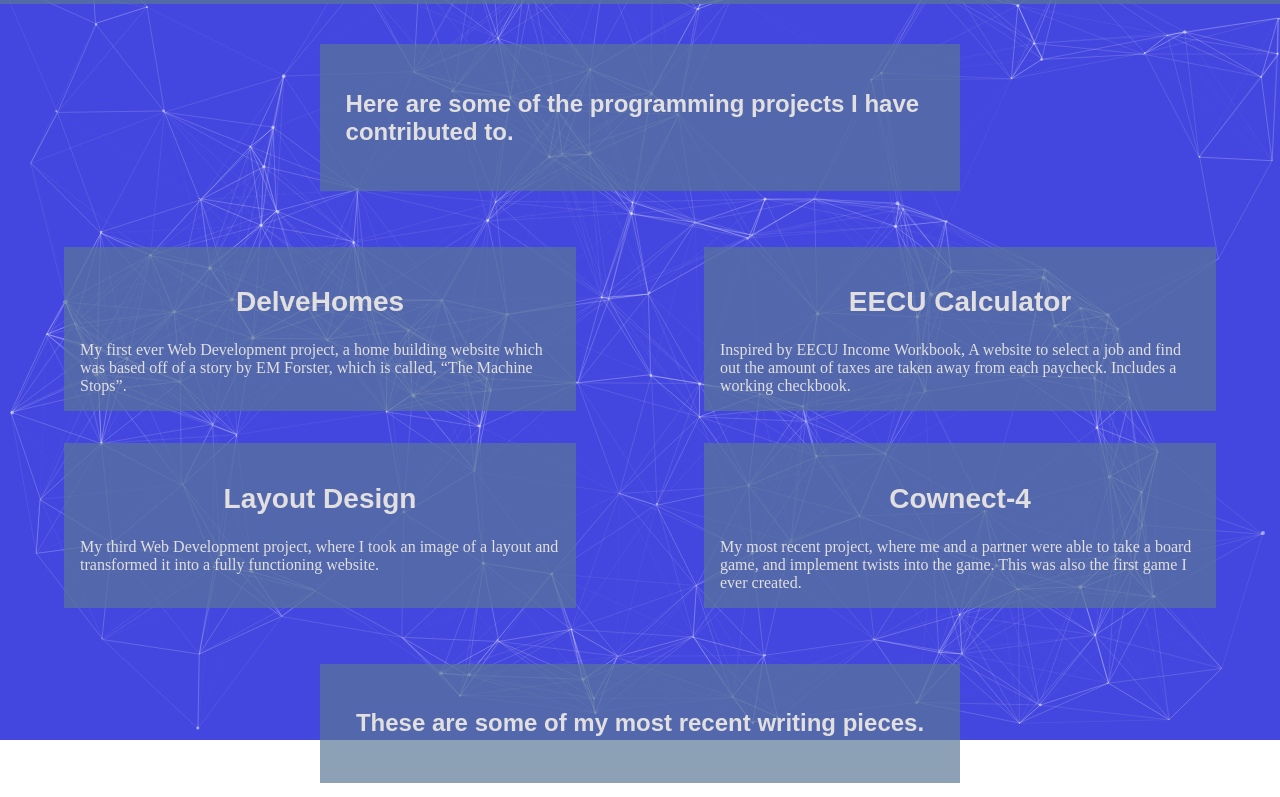
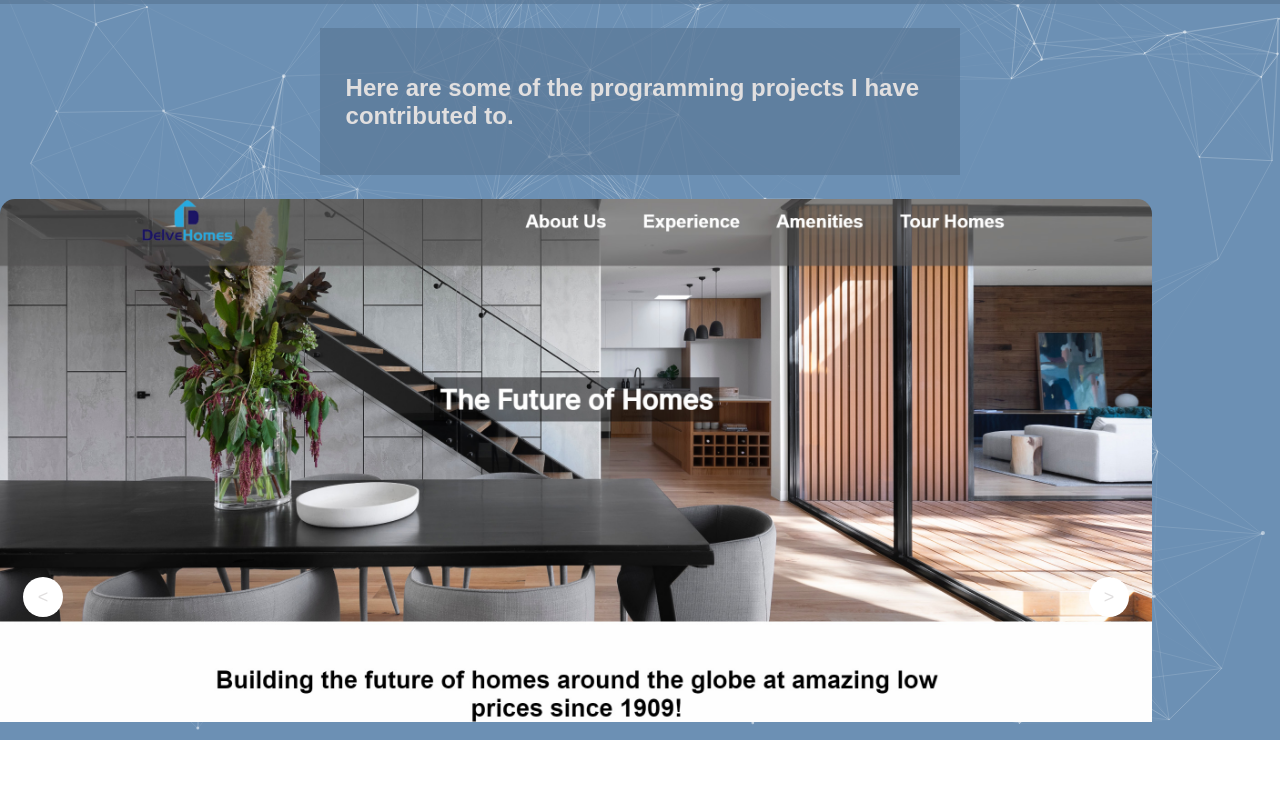
Before and after one commit to Chase-Hacker/Portfolio, a website: page portfolio.html in a window 1280 px wide. Shown: the part 60-857 px from the top of the page. Drawn offline with nearby package versions, Linux system fonts and the light colour scheme; animation ran at ten frames a second.

Commit message:
added image carousel and improved content on about me page

```diff
--- a/portfolio.html
+++ b/portfolio.html
@@ -24,13 +24,42 @@
           <a href="contact.html">Contact</a>
         </div>
       </section>
+      <div id="prointro-wrapper">
+        <div class="prointro">
+          <h2>Here are some of the programming projects I have contributed to.</h2>
+        </div>
+      </div>
+      <section id="carousel">
+      <div class="slider">
+        <!-- slide 1 -->
+        <div class="slide delveimage">
+          <img
+            src="images\DelveHomes.jpg"
+            alt="DelveHomes"
+          />
+        </div>
+
+         <!-- slide 2 -->
+        <div class="slide">
+          <img src="images\EECU Calculator.png" alt="EECU" />
+        </div>
+
+         <!-- slide 3 -->
+        <div class="slide">
+          <img src="images\Layout Recreation.png" alt="Layout" />
+        </div>
+
+         <!-- slide 4 -->
+        <div class="slide">
+          <img src="images\Cownect-4.png" alt="Cownect-4" />
+        </div>
+
+        <button class="btn btn-next">></button>
+        <button class="btn btn-prev"><</button>
+      </div>
+      </section>
 
 <section id="code-projects">
-  <div id="prointro-wrapper">
-  <div class="prointro">
-    <h2>Here are some of the programming projects I have contributed to.</h2>
-  </div>
-</div>
     <div id="delve">
       <a href="delvehomes.html">
         <h2>DelveHomes</h2>
@@ -102,5 +131,6 @@
 </main>
 <div id="particles-js"></div>
 <script src="app.js"></script>
+<script src="projectsCarousel.js"></script>
 </body>
 </html>
--- /dev/null
+++ b/projectsCarousel.js
@@ -0,0 +1,60 @@
+// Select all slides
+const slides = document.querySelectorAll(".slide");
+
+// loop through slides and set each slides translateX property to index * 100%
+slides.forEach((slide, indx) => {
+  slide.style.transform = `translateX(${indx * 100}%)`;
+});
+
+// current slide counter
+let curSlide = 0;
+
+// select next slide button
+const nextSlide = document.querySelector(".btn-next");
+
+// add event listener and next slide functionality
+nextSlide.addEventListener("click", function () {
+    //  curSlide++
+     console.log("function");
+
+  slides.forEach((slide, indx) => {
+    slide.style.transform = `translateX(${100 * (indx - curSlide)}%)`;
+  });
+});
+
+// maximum number of slides
+let maxSlide = slides.length - 1;
+
+// add event listener and navigation functionality
+nextSlide.addEventListener("click", function () {
+  // check if current slide is the last and reset current slide
+  if (curSlide === maxSlide) {
+    curSlide = 0;
+  } else {
+    curSlide++;
+    console.log("if")
+  }
+
+//   move slide by -100%
+  slides.forEach((slide, indx) => {
+    slide.style.transform = `translateX(${100 * (indx - curSlide)}%)`;
+  });
+});
+
+// select prev slide button
+const prevSlide = document.querySelector(".btn-prev");
+
+// add event listener and navigation functionality
+prevSlide.addEventListener("click", function () {
+  // check if current slide is the first and reset current slide to last
+  if (curSlide === 0) {
+    curSlide = maxSlide;
+  } else {
+    curSlide--;
+  }
+
+  //   move slide by 100%
+  slides.forEach((slide, indx) => {
+    slide.style.transform = `translateX(${100 * (indx - curSlide)}%)`;
+  });
+});
--- a/styles.css
+++ b/styles.css
@@ -48,7 +48,7 @@ body {
   left: 0;
   position: fixed;
   z-index: -1;
-  background-color: #4447df;
+  background-color: var(--lightblue);
   /* background-color: #6c90b4; */
 }
 
@@ -67,7 +67,7 @@ li {
   position: sticky;
   top: 0;
   width: 100%;
-  background-color: var(--lesstransparentbox);
+  background-color: var(--transparentbox);
   display: flex;
   flex-wrap: nowrap;
   justify-content: space-between;
@@ -109,6 +109,63 @@ li {
   display: flex;
   justify-content: center;
   background-color: var(--transparentbox);
+}
+
+.slider {
+  width: 100%;
+  max-width: 1920px;
+  height: 840px;
+  position: relative;
+  overflow: hidden;  /* <===  */
+  border-radius: 15px;
+}
+
+.slide {
+  width: 100%;
+  max-width: 1920px;
+  height: 840px;
+  position: absolute;
+  transition: all 0.5s;
+}
+
+.slide img {
+  width: 100%;
+  /* height: 100%; */
+  object-fit: cover;
+}
+
+#carousel {
+  display: grid;
+  height: 50%;
+  place-items: center;
+  width: 90%;
+}
+
+.btn {
+  position: absolute;
+  width: 40px;
+  height: 40px;
+  padding: 10px;
+  border: none;
+  border-radius: 50%;
+  z-index: 10px;
+  cursor: pointer;
+  background-color: #fff;
+  font-size: 18px;
+}
+
+.btn:active {
+  transform: scale(1.1);
+}
+
+.btn-prev {
+  top: 45%;
+  left: 2%;
+}
+
+.btn-next {
+  top: 45%;
+  right: 2%;
 }
 
 #code-projects {
@@ -276,7 +333,6 @@ footer a {
 #nav a {
   padding-left: 1vw;
   padding-right: 1vw;
-  background-color: var(--lesstransparentbox);
 }
 
 #picture {
```
Also changed, not shown: app.js (+60 -0 lines), contact.html (+4 -0 lines), images/DelveHomes.jpg (added), images/EECU Calculator.png (added), 2 other files.
